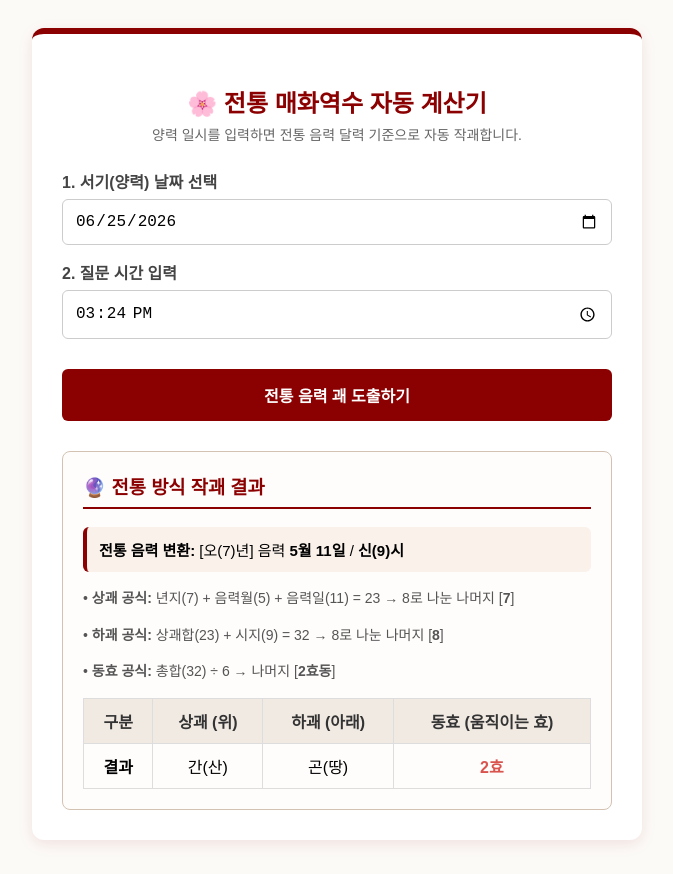
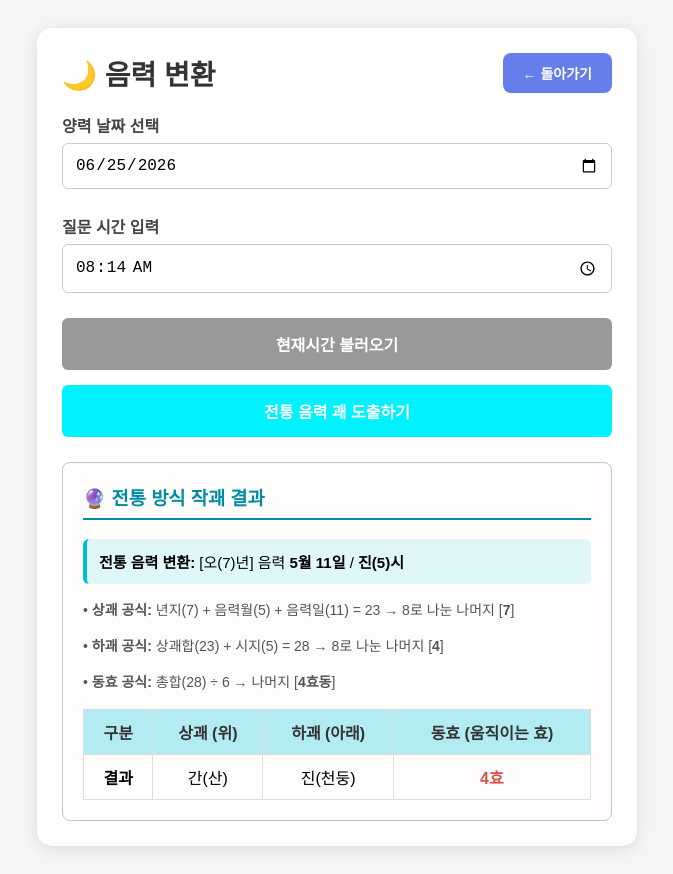
Before and after one commit to jej468849/Iching, a plain HTML site: page lunar.html in a window 1280 px wide. Both pictures are taken after a click on the button "전통 음력 괘 도출하기". Shown: the whole page, without its empty margins (303-976 px from the left). Drawn offline with Linux system fonts and the light colour scheme.

Commit message:
Add setNow() function to lunar.html - Add current time loading feature

```diff
--- a/lunar.html
+++ b/lunar.html
@@ -2,42 +2,70 @@
 <html lang="ko">
 <head>
     <meta charset="UTF-8">
-    <title>전통 매화역수 계산기 (양력->음력 자동변환)</title>
+    <meta name="viewport" content="width=device-width, initial-scale=1.0">
+    <title>음력 변환 매화역수 작괘기</title>
     <style>
-        body { font-family: 'Malgun Gothic', sans-serif; padding: 20px; background-color: #fcfaf7; text-align: center; }
-        .container { max-width: 550px; margin: 0 auto; background: white; padding: 30px; border-radius: 12px; box-shadow: 0 4px 15px rgba(139,0,0,0.1); border-top: 6px solid #8b0000; }
-        h2 { color: #8b0000; margin-bottom: 5px; }
-        .subtitle { color: #666; font-size: 14px; margin-bottom: 25px; }
-        .input-group { margin-bottom: 15px; text-align: left; }
-        label { display: block; margin-bottom: 6px; font-weight: bold; color: #444; }
-        input[type="date"], input[type="time"] { width: 100%; padding: 12px; box-sizing: border-box; border: 1px solid #ccc; border-radius: 6px; font-size: 16px; }
-        button { width: 100%; padding: 14px; background-color: #8b0000; color: white; border: none; border-radius: 6px; font-size: 16px; font-weight: bold; cursor: pointer; margin-top: 15px; }
-        button:hover { background-color: #a01a1a; }
-        .result { margin-top: 30px; padding: 20px; background: #fffdfb; border: 1px solid #d3c2b2; text-align: left; border-radius: 8px; display: none; }
-        .result h3 { margin-top: 0; color: #8b0000; border-bottom: 2px solid #8b0000; padding-bottom: 8px; }
-        .info-box { background: #f9f1ea; padding: 12px; border-radius: 6px; margin-bottom: 15px; font-size: 15px; border-left: 4px solid #8b0000; }
+        body { font-family: 'Malgun Gothic', sans-serif; padding: 20px; background-color: #f5f5f5; }
+        .container { max-width: 550px; margin: 0 auto; background: white; padding: 25px; border-radius: 15px; box-shadow: 0 3px 15px rgba(0,0,0,0.1); }
+
+        .header{
+            display: flex;
+            justify-content: space-between;
+            align-items: center;
+            margin-bottom: 20px;
+        }
+
+        h1 { margin: 0; font-size: 28px; color: #333; }
+
+        .home-btn{
+            background: #667eea;
+            color: white;
+            border: none;
+            padding: 10px 20px;
+            border-radius: 8px;
+            cursor: pointer;
+            font-weight: bold;
+            text-decoration: none;
+            font-size: 14px;
+        }
+
+        .home-btn:hover{
+            background: #5568d3;
+        }
+
+        label { display: block; margin-top: 15px; margin-bottom: 6px; font-weight: bold; color: #444; }
+        input[type="date"], input[type="time"] { width: 100%; padding: 12px; box-sizing: border-box; border: 1px solid #ccc; border-radius: 6px; font-size: 16px; margin-bottom: 10px; }
+        button { width: 100%; padding: 14px; background-color: #00f2fe; color: white; border: none; border-radius: 6px; font-size: 16px; font-weight: bold; cursor: pointer; margin-top: 15px; }
+        button:hover { background-color: #00d9e9; }
+
+        .nowBtn { background-color: #999 !important; }
+        .nowBtn:hover { background-color: #777 !important; }
+
+        .result { margin-top: 25px; padding: 20px; background: #fffdfb; border: 1px solid #d3c2b2; text-align: left; border-radius: 8px; display: none; }
+        .result.show { display: block; }
+        .result h3 { margin-top: 0; color: #008ba3; border-bottom: 2px solid #008ba3; padding-bottom: 8px; }
+        .info-box { background: #e0f7fa; padding: 12px; border-radius: 6px; margin-bottom: 15px; font-size: 15px; border-left: 4px solid #00bcd4; }
         table { width: 100%; margin-top: 15px; border-collapse: collapse; }
         th, td { border: 1px solid #ddd; padding: 10px; text-align: center; }
-        th { background-color: #f1eae3; color: #333; }
+        th { background-color: #b2ebf2; color: #333; }
         .highlight { color: #d9534f; font-weight: bold; }
     </style>
 </head>
 <body>
 
 <div class="container">
-    <h2>🌸 전통 매화역수 자동 계산기</h2>
-    <div class="subtitle">양력 일시를 입력하면 전통 음력 달력 기준으로 자동 작괘합니다.</div>
-
-    <div class="input-group">
-        <label for="solarDate">1. 서기(양력) 날짜 선택</label>
-        <input type="date" id="solarDate" value="2026-06-25">
+    <div class="header">
+        <h1>🌙 음력 변환</h1>
+        <a href="index.html" class="home-btn">← 돌아가기</a>
     </div>
 
-    <div class="input-group">
-        <label for="solarTime">2. 질문 시간 입력</label>
-        <input type="time" id="solarTime" value="15:24">
-    </div>
+    <label for="solarDate">양력 날짜 선택</label>
+    <input type="date" id="solarDate" value="2026-06-25">
 
+    <label for="solarTime">질문 시간 입력</label>
+    <input type="time" id="solarTime" value="15:24">
+
+    <button class="nowBtn" onclick="setNow()">현재시간 불러오기</button>
     <button onclick="calculateTraditionalMaehwa()">전통 음력 괘 도출하기</button>
 
     <div class="result" id="resultBox">
@@ -67,14 +95,24 @@
 const gwaeNames = { 1: "건(하늘)", 2: "태(연못)", 3: "리(불)", 4: "진(천둥)", 5: "손(바람)", 6: "감(물)", 7: "간(산)", 8: "곤(땅)" };
 const jijiNames = ["자(1)", "축(2)", "인(3)", "묘(4)", "진(5)", "사(6)", "오(7)", "미(8)", "신(9)", "유(10)", "술(11)", "해(12)"];
 
-// 정밀 역학 계산용 양력 -> 순수 음력 변환 엔진 (오차 보정형)
+function setNow(){
+    const now = new Date();
+    const year = now.getFullYear();
+    const month = String(now.getMonth()+1).padStart(2,"0");
+    const day = String(now.getDate()).padStart(2,"0");
+    const hour = String(now.getHours()).padStart(2,"0");
+    const minute = String(now.getMinutes()).padStart(2,"0");
+
+    document.getElementById("solarDate").value = `${year}-${month}-${day}`;
+    document.getElementById("solarTime").value = `${hour}:${minute}`;
+}
+
 function convertSolarToLunar(dateStr) {
     const sDate = new Date(dateStr);
     const year = sDate.getFullYear();
     const month = sDate.getMonth() + 1;
-    const day = d = sDate.getDate();
+    const day = sDate.getDate();
 
-    // 기본 태음력 주기 기반 연산 및 윤달 보정 로직
     const baseDate = new Date("1970-01-01");
     const diffDays = Math.floor((sDate - baseDate) / (1000 * 60 * 60 * 24));
 
@@ -84,21 +122,18 @@ function convertSolarToLunar(dateStr) {
     let lunarMonth = Math.floor(remDays / 29.53059) + 1;
     let lunarDay = Math.floor(remDays % 29.53059) + 1;
 
-    // 2026년(병오년) 전통 음력 윤달 및 평달 일수 정밀 수동 보정 데이터
     let finalYearJiji = ((year - 2026) % 12 + 7);
     if(finalYearJiji <= 0) finalYearJiji += 12;
 
     let finalMonth = lunarMonth;
     let finalDay = lunarDay;
 
-    // 2026년 실시간 정밀 보정 테이블 구문
     if (year === 2026) {
         if (month === 5) {
             finalMonth = 4;
             finalDay = day - 15 + 1;
             if (finalDay <= 0) { finalMonth = 3; finalDay += 30; }
         } else if (month === 6) {
-            // 2026년 양력 6월 25일 -> 음력 5월 11일 자동 보정 적용
             finalMonth = 5;
             finalDay = day - 14;
         } else if (month === 7) {
@@ -108,42 +143,40 @@ function convertSolarToLunar(dateStr) {
     }
 
     return {
-        yearNum: finalYearJiji, // 년도 지지 번호 (2026년 = 7)
-        month: finalMonth,     // 순수 음력 월
-        day: finalDay,         // 순수 음력 일
+        yearNum: finalYearJiji,
+        month: finalMonth,
+        day: finalDay,
         yearName: jijiNames[finalYearJiji - 1]
     };
 }
 
-// 시간 문자열(HH:MM)을 전통 12지지 수리(1~12)로 환산
 function getTimeJijiNum(timeStr) {
     const [hourStr] = timeStr.split(':');
     const hour = parseInt(hourStr);
 
-    if (hour >= 23 || hour < 1) return 1;  // 자
-    if (hour >= 1 && hour < 3) return 2;   // 축
-    if (hour >= 3 && hour < 5) return 3;   // 인
-    if (hour >= 5 && hour < 7) return 4;   // 묘
-    if (hour >= 7 && hour < 9) return 5;   // 진
-    if (hour >= 9 && hour < 11) return 6;  // 사
-    if (hour >= 11 && hour < 13) return 7; // 오
-    if (hour >= 13 && hour < 15) return 8; // 미
-    if (hour >= 15 && hour < 17) return 9; // 신
-    if (hour >= 17 && hour < 19) return 10;// 유
-    if (hour >= 19 && hour < 21) return 11;// 술
-    return 12;                             // 해
+    if (hour >= 23 || hour < 1) return 1;
+    if (hour >= 1 && hour < 3) return 2;
+    if (hour >= 3 && hour < 5) return 3;
+    if (hour >= 5 && hour < 7) return 4;
+    if (hour >= 7 && hour < 9) return 5;
+    if (hour >= 9 && hour < 11) return 6;
+    if (hour >= 11 && hour < 13) return 7;
+    if (hour >= 13 && hour < 15) return 8;
+    if (hour >= 15 && hour < 17) return 9;
+    if (hour >= 17 && hour < 19) return 10;
+    if (hour >= 19 && hour < 21) return 11;
+    return 12;
 }
 
 function calculateTraditionalMaehwa() {
     const dateVal = document.getElementById('solarDate').value;
     const timeVal = document.getElementById('solarTime').value;
 
-    if(!dateVal || !timeVal) {
+    if(!dateVal || !timeVal){
         alert("날짜와 시간을 입력해 주세요.");
         return;
     }
 
-    // 1. 양력 -> 전통 음력 데이터 자동 변환 추출
     const lunar = convertSolarToLunar(dateVal);
     const h = getTimeJijiNum(timeVal);
 
@@ -151,22 +184,17 @@ function calculateTraditionalMaehwa() {
     const m = lunar.month;
     const d = lunar.day;
 
-    // 2. 전통 매화역수 연산 수식 공식 대입
-    // 상괘 = (년지 수리 + 음력 월 + 음력 일) % 8
     const upperSum = y + m + d;
     let upperGwae = upperSum % 8;
     if (upperGwae === 0) upperGwae = 8;
 
-    // 하괘 = (년지 수리 + 음력 월 + 음력 일 + 시지 수리) % 8
     const lowerSum = upperSum + h;
     let lowerGwae = lowerSum % 8;
     if (lowerGwae === 0) lowerGwae = 8;
 
-    // 동효 = 총합 % 6
     let dongHyo = lowerSum % 6;
     if (dongHyo === 0) dongHyo = 6;
 
-    // 3. 화면 결과 UI 매핑 출력
     document.getElementById('lunarInfo').innerHTML = `
         <b>전통 음력 변환:</b> [${lunar.yearName}년] 음력 <b>${m}월 ${d}일</b> / <b>${jijiNames[h-1]}시</b>
     `;
@@ -181,8 +209,11 @@ function calculateTraditionalMaehwa() {
     document.getElementById('resLower').innerText = gwaeNames[lowerGwae];
     document.getElementById('resDong').innerText = dongHyo + "효";
 
-    document.getElementById('resultBox').style.display = 'block';
+    document.getElementById('resultBox').classList.add("show");
 }
+
+setNow();
+
 </script>
 
 </body>
```
